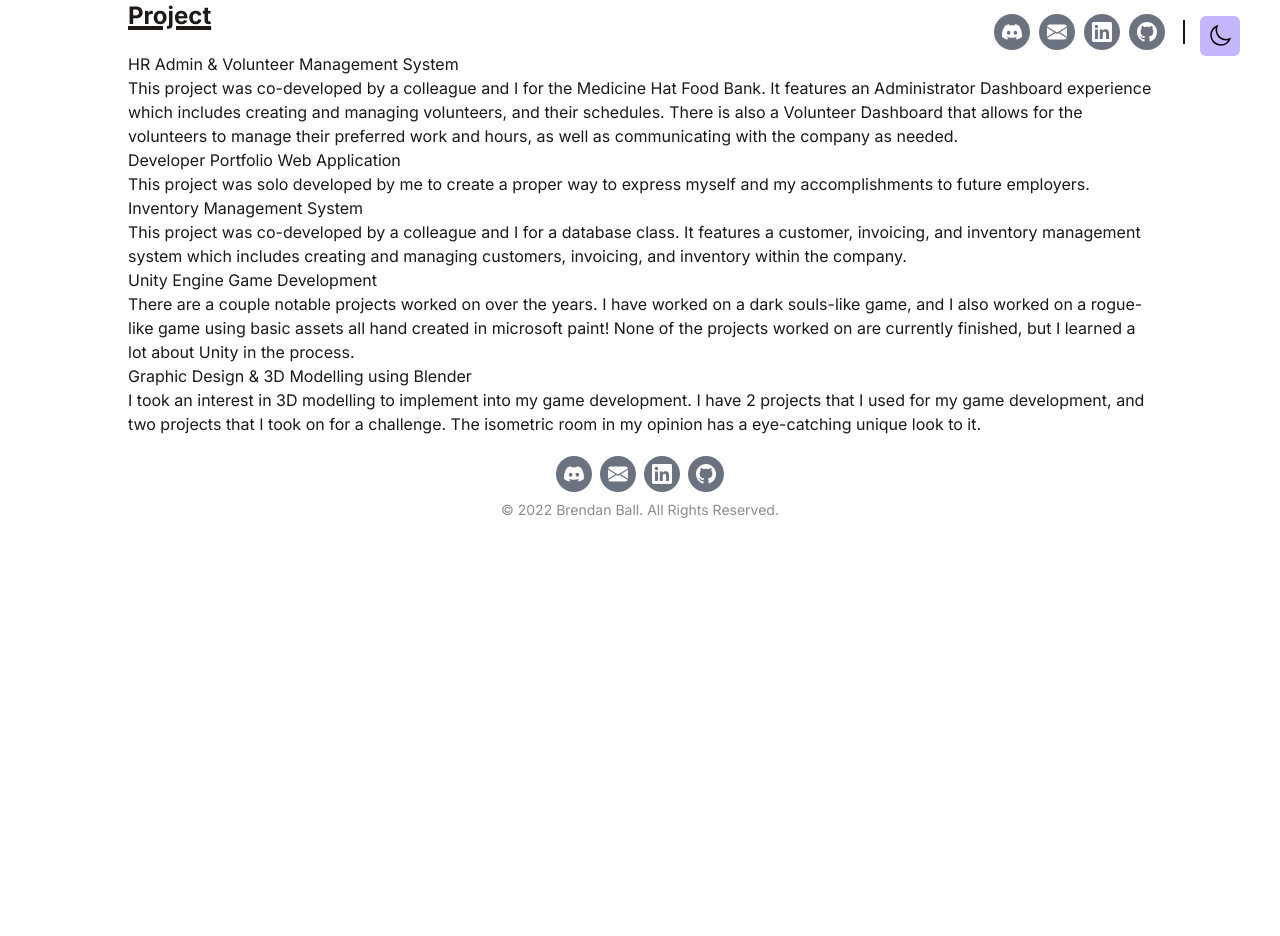
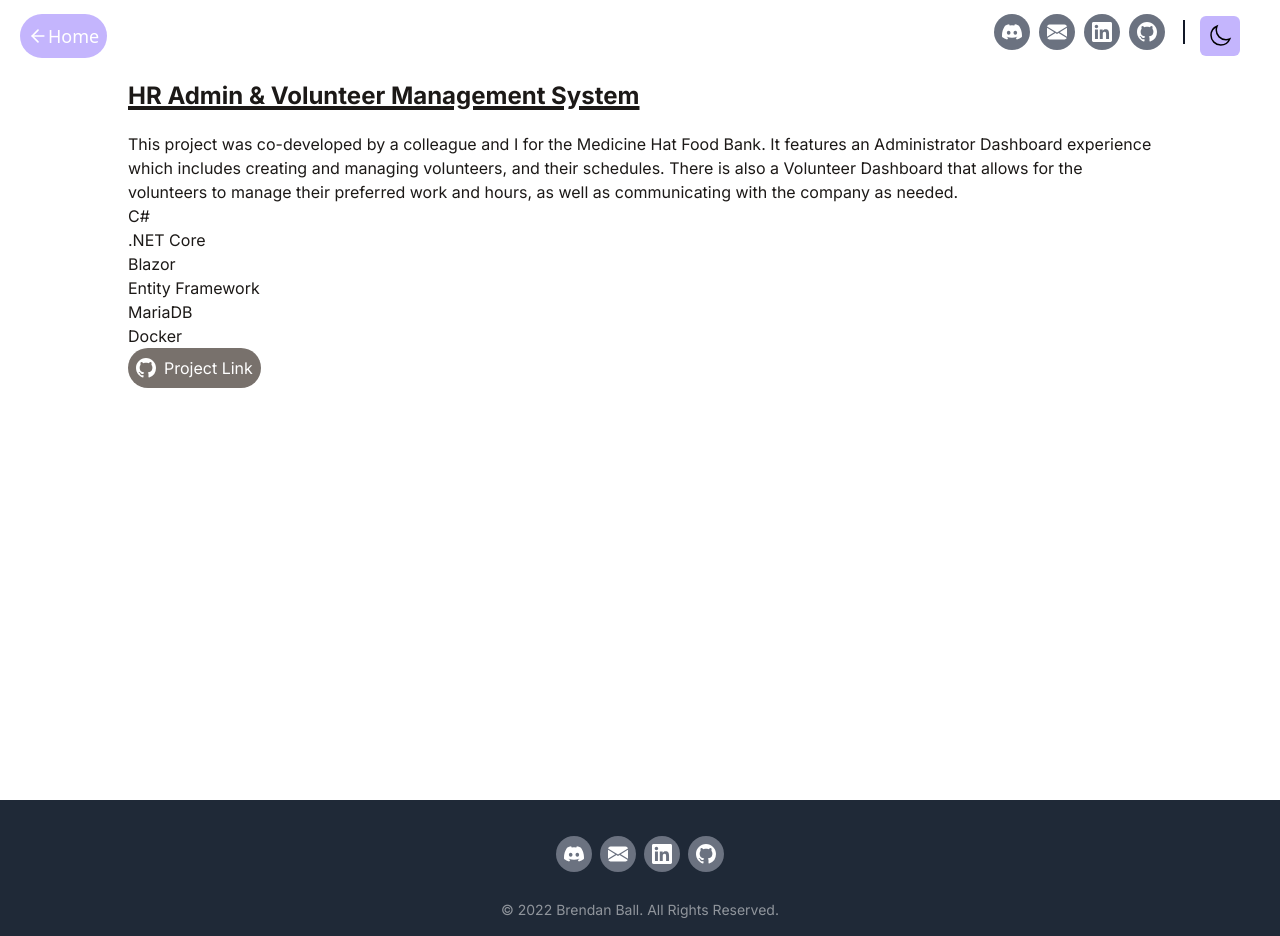
Before and after one commit to brendanball4/PortfolioJSXTailwind, a React (Vite) app: page /project/1 in a window 1280 px wide. Before the commit the page ends 800 px from the top, so only its background shows below. Built offline with nearby package versions, Linux system fonts and the light colour scheme.

Commit message:
Changes for production

```diff
--- a/src/App.jsx
+++ b/src/App.jsx
@@ -89,7 +89,6 @@ function App() {
 				<Portfolio />
 				<Timeline />
 				<Contact />
-				<Footer />
 				<ScrollToTopButton />
 				</>
 			} />
@@ -101,13 +100,13 @@ function App() {
 				<Portfolio />
 				<Timeline />
 				<Contact />
-				<Footer />
 				<ScrollToTopButton />
 				</>
 			} />
 			{/* Define other routes as needed */}
 			</Routes>
 		</div>
+		<Footer />
 	  </div>
     </Router>
 	 </>
--- a/src/components/Footer.jsx
+++ b/src/components/Footer.jsx
@@ -1,6 +1,5 @@
 import React from 'react';
-const discordUsername = 'itsnynx'; // Replace with your actual Discord username and tag
-const emailAddress = "ball.brendan10@gmail.com";
+import { discordUsername, emailAddress, linkedin, github } from '../constants/constants';
 
 const copyToClipboard = (text) => {
     navigator.clipboard.writeText(text).then(
@@ -21,10 +20,11 @@ const copyToClipboard = (text) => {
 
 function Footer() {
     return (
-        <div className='py-5 text-center'>
-            <div className="container max-w-screen-lg mx-auto">
+        <footer className='bg-gray-800 text-white p-4 w-full'>
+            <div className='py-5 text-center text-white mt-auto'>
+                <div className="container mx-auto px-4">
                     <div>
-                    <div className="flex flex-wrap justify-center gap-2">
+                        <div className="flex justify-center gap-2">
                         <a
                             onClick={() => copyToClipboard(discordUsername)}
                             className="bg-gray-500 p-2 font-semibold cursor-pointer text-white inline-flex items-center space-x-2 rounded-full">
@@ -50,7 +50,7 @@ function Footer() {
                             </svg>
                         </a>
                         <a
-                            href="https://linkedin.com/in/brendanmball"
+                            href={linkedin}
                             className="bg-gray-500 p-2 font-semibold text-white inline-flex items-center space-x-2 rounded-full">
                             <svg
                             className="w-5 h-5 fill-current"
@@ -65,7 +65,7 @@ function Footer() {
                         </a>
 
                         <a
-                            href="https://github.com/brendanball4"
+                            href={github}
                             className="bg-gray-500 p-2 font-semibold text-white inline-flex items-center space-x-2 rounded-full">
                             <svg
                             xmlns="http://www.w3.org/2000/svg"
@@ -86,18 +86,15 @@ function Footer() {
                             </g>
                             </svg>
                         </a>
-
-
-
-
                         </div>
                     </div>
                 </div>
-            <p className='text-sm mt-2 opacity-50'>
+            </div>
+            <p className='text-sm text-center mt-2 opacity-50'>
                 &copy; {new Date().getFullYear()} Brendan Ball. All Rights Reserved.
             </p>
-        </div>
-    )
+        </footer>
+    );
 }
 
 export default Footer;
--- a/src/components/Intro.jsx
+++ b/src/components/Intro.jsx
@@ -2,11 +2,13 @@ import React from 'react';
 
 function Intro() {
     return (
-        <div className="flex items-center justify-center flex-col text-center pt-20 pb-6">
-            <h1 className='text-4xl md:text-7xl dark:text-white mb-1 md:mb-3 font-bold'>Brendan Ball</h1>
+        <div className="flex items-center justify-center flex-row text-center pt-20 pb-6">
+            <div>
+                <h1 className='text-4xl md:text-6xl dark:text-white mb-1 md:mb-3 font-bold'>Hi, I'm <a className='text-blue-500 dark:text-gray-500'>Brendan Ball</a></h1>
+            </div>
             <p className='text-base md:text-xl mb-3 font-medium'>Full Stack Developer</p>
             <p className='text-md max-w-xl mb-6 font-bold'>
-            Hi there! As a full stack developer, I specialize in crafting applications from the ground up, leveraging my expertise in C#, Python, C++, and various associated frameworks to bring ideas to life.
+            As a full stack developer, I specialize in crafting applications from the ground up, leveraging my expertise in C#, Python, C++, and various associated frameworks to bring ideas to life.
             I have dedicated myself to both solo and collaborative development efforts that are featured in the Portfolio section.
             My portfolio showcases a wide array of projects, reflecting my ability to navigate and utilize a diverse tech stack effectively.
             </p>
--- a/src/components/Navbar.jsx
+++ b/src/components/Navbar.jsx
@@ -1,9 +1,12 @@
-import React from 'react';
+import { domainName, discordUsername, emailAddress, linkedin, github } from '../constants/constants';
+import { FiArrowLeft } from 'react-icons/fi';
+import React, { useState } from 'react';
+import { motion, AnimatePresence } from "framer-motion";
 
-const SocialMediaLinks = () => {
-	const discordUsername = 'itsnynx'; // Replace with your actual Discord username and tag
-	const emailAddress = "ball.brendan10@gmail.com";
+const Navbar = () => {
+  const [isArrowHovered, setIsArrowHovered] = useState(false);
 
+  const isProjectPage = window.location.href.includes('project');
 	const copyToClipboard = (text) => {
 	  navigator.clipboard.writeText(text).then(
 		() => {
@@ -11,7 +14,7 @@ const SocialMediaLinks = () => {
 				alert('Discord username copied to clipboard! Send me a friend/message request on Discord and we\'ll connect from there!');
 			} else if (text == emailAddress){
 				if (window.confirm('Email address copied to clipboard! Click \'OK\' to open your default email application or \'Cancel\' to decline. Continue?')) {
-					window.location.href = 'mailto:ball.brendan10@gmail.com';
+					window.location.href = `mailto:{emailAddress}`;
 				}
 			}
 		},
@@ -23,8 +26,34 @@ const SocialMediaLinks = () => {
 
   return (
     <>
+      {isProjectPage ? (
+        <AnimatePresence>
+          <motion.div
+            className="fixed bottom-5 right-0 mb-2 mr-2 z-50"
+            initial={{ opacity: 0 }}
+            animate={{ opacity: 1 }}
+            exit={{ opacity: 0 }}>
+            <a
+              className="absolute xl:fixed p-2 left-5 top-3.5 bg-violet-300 dark:bg-gray-500 text-lg p-2 rounded-full"
+              href={domainName}
+              onMouseEnter={() => setIsArrowHovered(true)} // Set arrow hover state to true
+              onMouseLeave={() => setIsArrowHovered(false)} // Set arrow hover state to false
+            >
+              <div className={`flex items-center justify-center text-white hover:animate-pulse ${isArrowHovered ? 'animate-pulse' : ''}`}>
+                <FiArrowLeft size={20} />
+                <p className='overflow-hidden'></p>Home
+              </div>
+            </a>
+          </motion.div>
+      </AnimatePresence>
+        ) : (
+          // Content for other pages
+          <div></div>
+        )}
+
+
       <a
-        href="https://linkedin.com/in/brendanmball"
+        href={linkedin}
         target="_blank"
         rel="noopener noreferrer"
         className="social-link linkedin absolute 2xl:fixed right-[160px] bg-gray-500 p-2 top-3.5 font-semibold text-white inline-flex items-center space-x-2 rounded-full">
@@ -41,7 +70,7 @@ const SocialMediaLinks = () => {
       </a>
 
       <a
-        href="https://github.com/brendanball4"
+        href={github}
         target="_blank"
         rel="noopener noreferrer"
         className="social-link github absolute 2xl:fixed z-10 right-[115px] bg-gray-500 p-2 top-3.5 font-semibold text-white inline-flex items-center space-x-2 rounded-full">
@@ -93,4 +122,4 @@ const SocialMediaLinks = () => {
   );
 };
 
-export default SocialMediaLinks;
+export default Navbar;
--- a/src/components/Portfolio.jsx
+++ b/src/components/Portfolio.jsx
@@ -6,7 +6,7 @@ import Title from "./Title";
 function Portfolio() {
    return (
       <div>
-         <Title>Portfolio</Title>
+         <Title>Recent Work</Title>
          <div className="flex flex-col md:flex-row items-center justify-center">
             <div className="grid grid-cols-1 md:grid-cols-2 lg:grid-cols-3 gap-4">
                {portfolio.map(project => (
--- a/src/components/PortfolioItem.jsx
+++ b/src/components/PortfolioItem.jsx
@@ -1,16 +1,17 @@
 import React from "react";
 import Carousel from "./Carousel";
 import { domainName } from "../constants/constants"; // Adjust the path as needed
+import { FaArrowRight } from "react-icons/fa";
 
 function PortfolioItem({ id, title, images, stack, link }) {
    return (
    <div className="border-2 border-stone-900 dark:border-stone-400 rounded-md overflow-hidden">
       <Carousel images={images} />
-      <a className="text-lg md:text-2xl hover:text-blue-500 hover:underline" target="_blank"
+      <a className="text-lg md:text-2xl hover:text-blue-500"
          rel="noopener noreferrer"
          href={`${domainName}project/${id}`}>
          <div className="w-full p-4">
-            <h3 className="text-lg md:text-xl dark:text-white mb-2 md:mb-3 font-semibold ">{title}</h3>
+            <h3 className="flex flex-row justify-context text-lg md:text-xl dark:text-white text-black hover:text-blue-500 mb-2 md:mb-3 font-semibold hover:underline">{title}</h3>
             <p className="flex flex-wrap gap-2 flex-row items-center justify-start text-xs md:text-sm dark:text-white">
                {stack.map(item => (
                   <span key={item} className="rounded-full text-stone-900 bg-stone-300 inline-block px-2 py-1 font-semibold border-2 border-stone-900 dark:border-stone-300 rounded-md">
--- a/src/components/Project.jsx
+++ /dev/null
@@ -1,28 +0,0 @@
-import React from 'react';
-import projects from '../data/project';
-import ProjectItem from './ProjectItem';
-import Title from "./Title";
-
-function Project() {
-   return (
-      <div>
-         <Title>Project</Title>
-         <div>
-            <div>
-               {projects.map(project => (
-                  <ProjectItem
-                     id={2}
-                     title={project.title}
-                     description={project.description}
-                     images={project.images}
-                     stack={project.stack}
-                     link={project.link}
-                  />
-               ))}
-            </div>
-         </div>
-      </div>
-   )
-}
-
-export default Project;
--- a/src/components/ProjectItem.jsx
+++ b/src/components/ProjectItem.jsx
@@ -1,14 +1,67 @@
-import React from "react";
-import Carousel from "./Carousel";
+import React from 'react';
+import { useParams } from 'react-router-dom';
+import projects from '../data/project';
+import Title from './Title';
 
-function ProjectItem({ id, title, description, images, stack, link }) {
-    return (
-        <div>
-            <h1>{title}</h1>
-            <p>{description}</p>
-            <a href={link}></a>
+const ProjectItem = () => {
+  const { id } = useParams(); // This gets the `id` from the URL
+
+  // Convert `id` to a number since project IDs are numbers
+  const projectId = Number(id);
+
+  // Find the project with the given ID
+  const project = projects.find(project => project.id === projectId);
+
+  if (!project) {
+    return <div className='pt-20 text-2xl'>
+                <h1 className='text-red-400'>Project not found! Please contact the site owner if the problem persists.</h1>
+            </div>;
+  }
+
+  return (
+    <div>
+        <div className='pt-20'>
+            <Title>{project.title}</Title>
         </div>
-    );
-}
+        {/*project.images.map((image, index) => (
+          <img key={index} src={require(`path/to/images/${image}`)} alt="Project" />
+        ))*/}
+      <p>{project.description}</p>
+      {/* Render other project details */}
+      <div>
+      </div>
+      <ul>
+        {project.stack.map((tech, index) => (
+          <li key={index}>{tech}</li>
+        ))}
+      </ul>
+      <a
+        href={project.link}
+        target="_blank"
+        rel="noopener noreferrer"
+        className="social-link github bg-stone-500 dark:bg-gray-500 p-2 text-white inline-flex items-center space-x-2 rounded-full">
+        <svg
+            xmlns="http://www.w3.org/2000/svg"
+            xmlnsXlink="http://www.w3.org/1999/xlink"
+            aria-hidden="true"
+            role="img"
+            className="w-5"
+            preserveAspectRatio="xMidYMid meet"
+            viewBox="0 0 24 24"
+            >
+            <g fill="none">
+                <path
+                    fillRule="evenodd"
+                    clipRule="evenodd"
+                    d="M12 0C5.37 0 0 5.37 0 12c0 5.31 3.435 9.795 8.205 11.385c.6.105.825-.255.825-.57c0-.285-.015-1.23-.015-2.235c-3.015.555-3.795-.735-4.035-1.41c-.135-.345-.72-1.41-1.23-1.695c-.42-.225-1.02-.78-.015-.795c.945-.015 1.62.87 1.845 1.23c1.08 1.815 2.805 1.305 3.495.99c.105-.78.42-1.305.765-1.605c-2.67-.3-5.46-1.335-5.46-5.925c0-1.305.465-2.385 1.23-3.225c-.12-.3-.54-1.53.12-3.18c0 0 1.005-.315 3.3 1.23c.96-.27 1.98-.405 3-.405s2.04.135 3 .405c2.295-1.56 3.3-1.23 3.3-1.23c.66 1.65.24 2.88.12 3.18c.765.84 1.23 1.905 1.23 3.225c0 4.605-2.805 5.625-5.475 5.925c.435.375.81 1.095.81 2.22c0 1.605-.015 2.895-.015 3.3c0 .315.225.69.825.57A12.02 12.02 0 0 0 24 12c0-6.63-5.37-12-12-12z"
+                    fill="currentColor"
+                />
+            </g>
+        </svg>
+        <p className='ml-2'>Project Link</p>
+      </a>
+    </div>
+  );
+};
 
 export default ProjectItem;
--- a/src/data/portfolio.js
+++ b/src/data/portfolio.js
@@ -3,14 +3,14 @@ export default [
         id: 1,
         title: 'HR Web App',
         images: ['assets/images/HR Web App/login.png', 'assets/images/HR Web App/calendar.png', 'assets/images/HR Web App/register_1.png', 'assets/images/HR Web App/register_2.png', 'assets/images/HR Web App/team.png', 'assets/images/HR Web App/team_edit.png', 'assets/images/HR Web App/timesheet.png',],
-        stack: [ 'Collaboration', 'HTML', 'CSS', 'Bootstrap 4', 'C#', 'Blazor', 'Entity Framework', 'MariaDB', 'Docker'],
+        stack: [ 'C#', 'HTML/CSS', 'Blazor', 'Bootstrap 4', 'Entity Framework', 'MariaDB', 'Docker'],
         link: 'https://github.com/cdmoss/hrmanager-blazorapp',
     },
     {
         id: 2,
         title: 'Developer Portfolio',
         images: ['assets/images/Dev Portfolio/DevPortfolio.PNG'],
-        stack: ['React', 'Tailwind', 'Vite'],
+        stack: ['JSX/React', 'Tailwind', 'Vite'],
         link: 'https://github.com/brendanball4/PortfolioJSXTailwind',
     },
     {
@@ -34,4 +34,11 @@ export default [
         stack: ['Blender', 'Graphic Design', 'Art'],
         link: 'https://github.com/brendanball4/blender-projects',
     },
+    {
+        id: 6,
+        title: 'Twitch Chat Bot',
+        images: ['assets/images/Graphic Design/isometricroom.PNG'],
+        stack: ['Node.js', 'Twitch'],
+        link: 'https://github.com/brendanball4/TwitchChatBot',
+    },
 ]
--- a/src/pages/projects.jsx
+++ b/src/pages/projects.jsx
@@ -1,15 +1,15 @@
 import React from 'react';
 import { useParams } from 'react-router-dom';
-import Project from '../components/Project';
-import Footer from '../components/Footer';
+import ProjectItem from '../components/ProjectItem';
 
 function ProjectPage() {
   let { id } = useParams();
 
   return (
     <div>
-        <Project />
-        <Footer />
+      <div className='flex flex-col justify-between min-h-screen'>
+        <ProjectItem />
+      </div>
     </div>
   );
 }
```
Also changed, not shown: src/constants/constants.jsx (+6 -2 lines), src/data/timeline.js (+4 -4 lines). Lines whose indentation alone changed are shown as unchanged.
